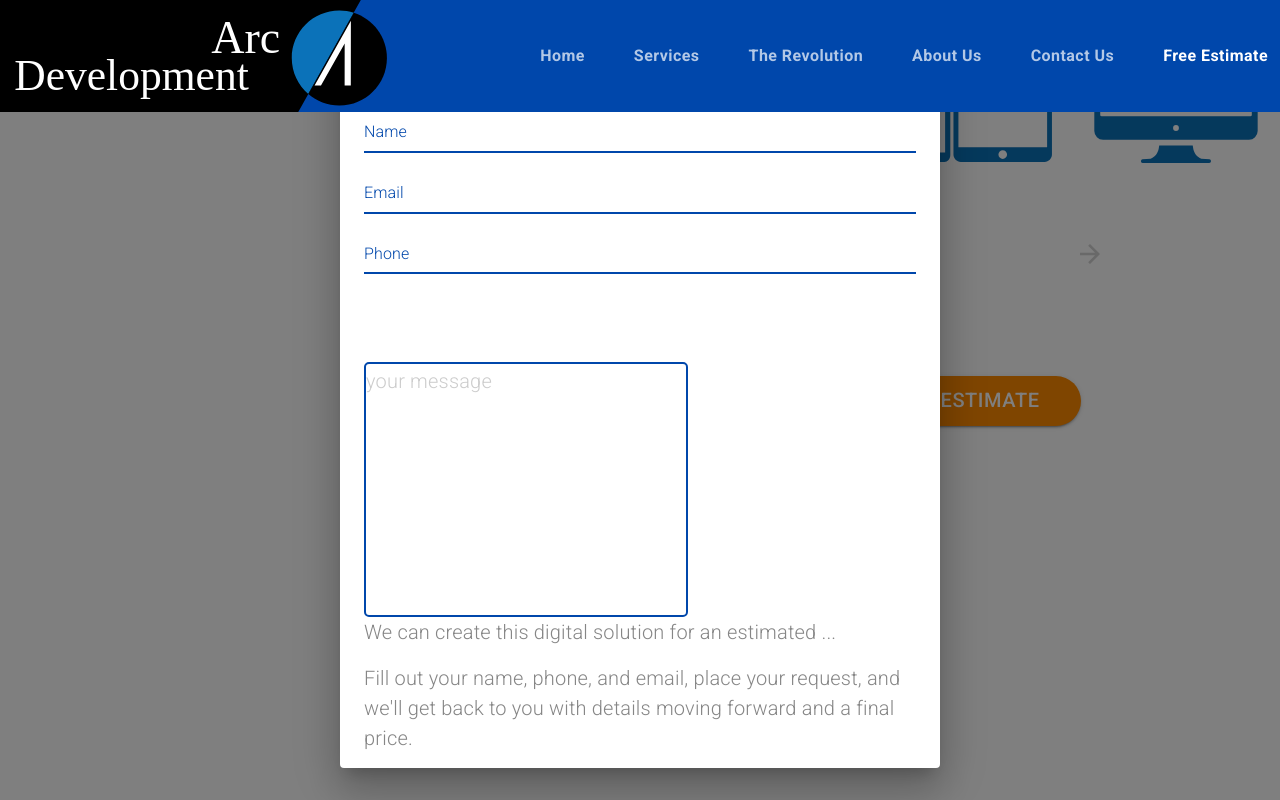
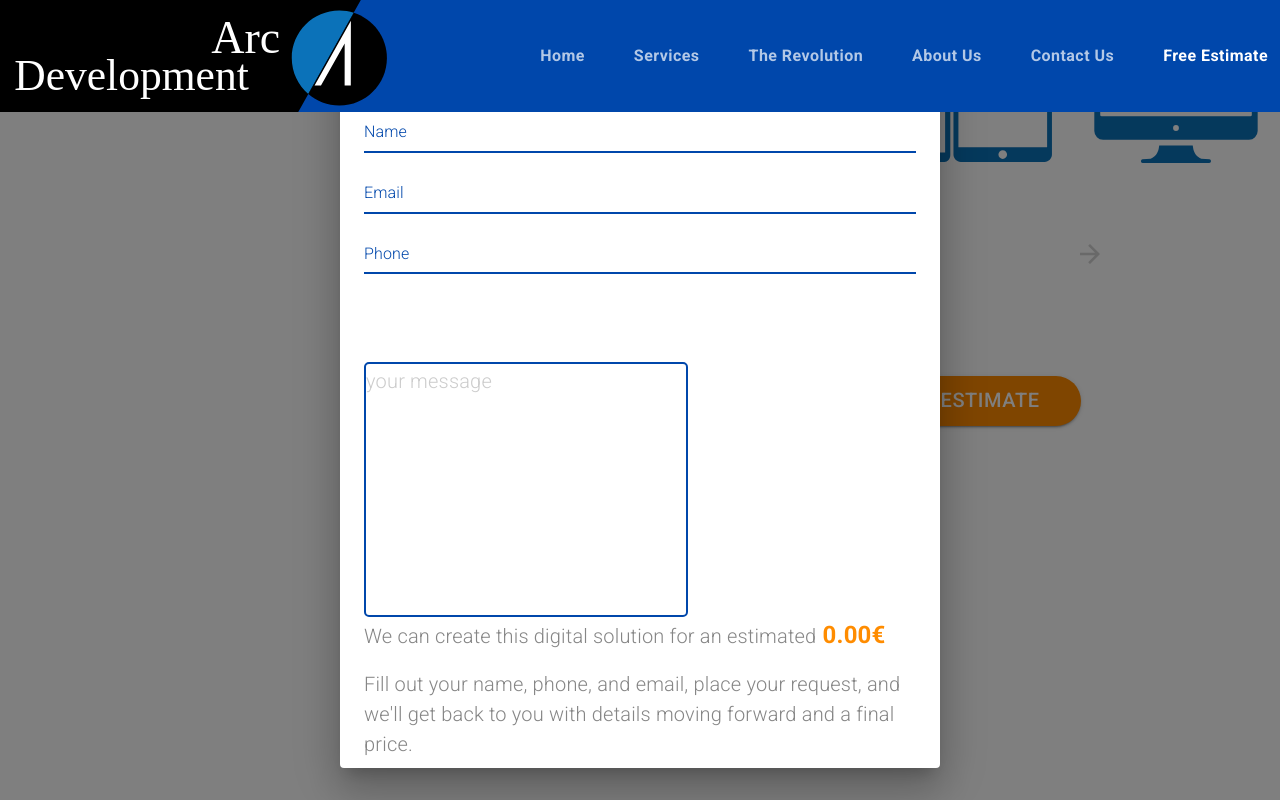
Before and after one commit to yannickLega/arcdev, a React (Create React App) app: page /estimate in a window 1280 px wide. Both pictures are taken after a click on the button "GET ESTIMATE". Shown: the part 437-1237 px from the top of the page. Built offline with nearby package versions, Linux system fonts and the light colour scheme.

Commit message:
add estimate dialog + calculation cost

```diff
--- a/src/components/pages/Estimate.js
+++ b/src/components/pages/Estimate.js
@@ -62,6 +62,12 @@ const useStyles = makeStyles((theme) => ({
     border: `2px solid ${theme.palette.common.blue}`,
     marginTop: "5em",
     borderRadius: 5,
+  },
+  specialText: {
+    fontFamily: "Roboto",
+    fontWeight: 700,
+    fontSize: "1.5rem",
+    color: theme.palette.common.orange,
   },
 }));
 
@@ -337,6 +343,8 @@ export default function Estimate(props) {
 
   const [message, setMessage] = useState("");
 
+  const [total, setTotal] = useState(0);
+
   //option de Lottie
   const defaultOptions = {
     loop: true,
@@ -472,6 +480,34 @@ export default function Estimate(props) {
     }
   };
 
+  const getTotal = () => {
+    let cost = 0;
+    //map toute les questions et filter option.selected de chaque option pour recuperer chaque option.selected = true dans un array
+    const selections = questions
+      .map((question) => question.options.filter((option) => option.selected))
+      //filter le resultat avec une longueur superieure a 0 car le premier n'a pas de selection et donc egal a 0
+      .filter((question) => question.length > 0);
+
+    //map dans chaque niveau d'array pour recuperer le cost de chaques options selectionnées et incrementer pour avoir le total
+    selections.map((options) => options.map((option) => (cost += option.cost)));
+
+    // filter pour rechercher la derniere question qui est un multiplier suivant le nombre de users selectionne et qui n'apparait que dans une certaine serie de questions d'ou la longueur de question superieure a 2 dans le if
+    if (questions.length > 2) {
+      const userCost = questions
+        .filter(
+          (question) => question.title === "How many users do you expect?"
+        )
+        .map((question) =>
+          question.options.filter((option) => option.selected)
+        )[0][0].cost;
+      //soustrait le multplier au cost et multiplier le nouveau cost avec userCost
+      cost -= userCost;
+      cost *= userCost;
+    }
+
+    setTotal(cost);
+  };
+
   return (
     <Grid container>
       <Grid item container direction="column" lg>
@@ -601,7 +637,10 @@ export default function Estimate(props) {
           <Button
             variant="contained"
             className={classes.estimateButton}
-            onClick={() => setDialogOpen(true)}
+            onClick={() => {
+              setDialogOpen(true);
+              getTotal();
+            }}
           >
             Get Estimate
           </Button>
@@ -662,7 +701,12 @@ export default function Estimate(props) {
               </Grid>
               <Grid item>
                 <Typography variant="body1" paragraph>
-                  We can create this digital solution for an estimated ...
+                  We can create this digital solution for an estimated
+                  <span className={classes.specialText}>
+                    {" "}
+                    {/* avec toFixed a 2 pour afficher toujours 2 chiffres apres la virgule */}
+                    {total.toFixed(2)}€
+                  </span>
                 </Typography>
                 <Typography variant="body1" paragraph>
                   Fill out your name, phone, and email, place your request, and
```
